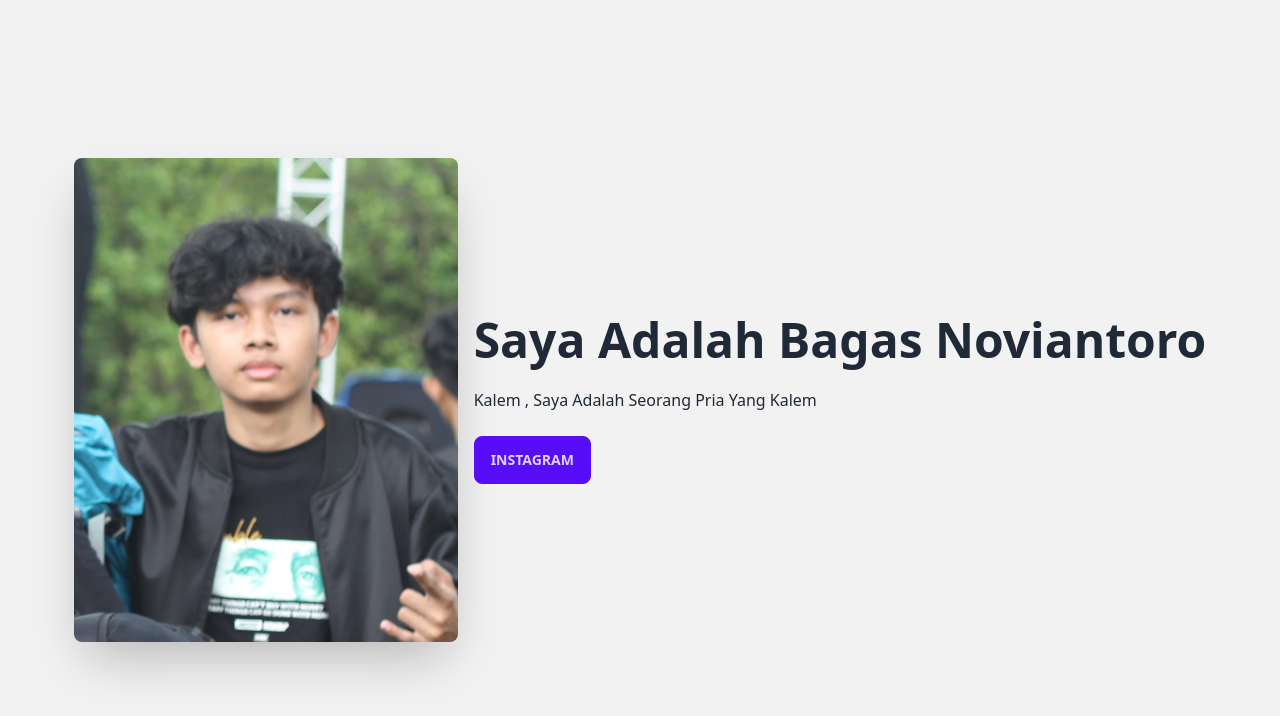
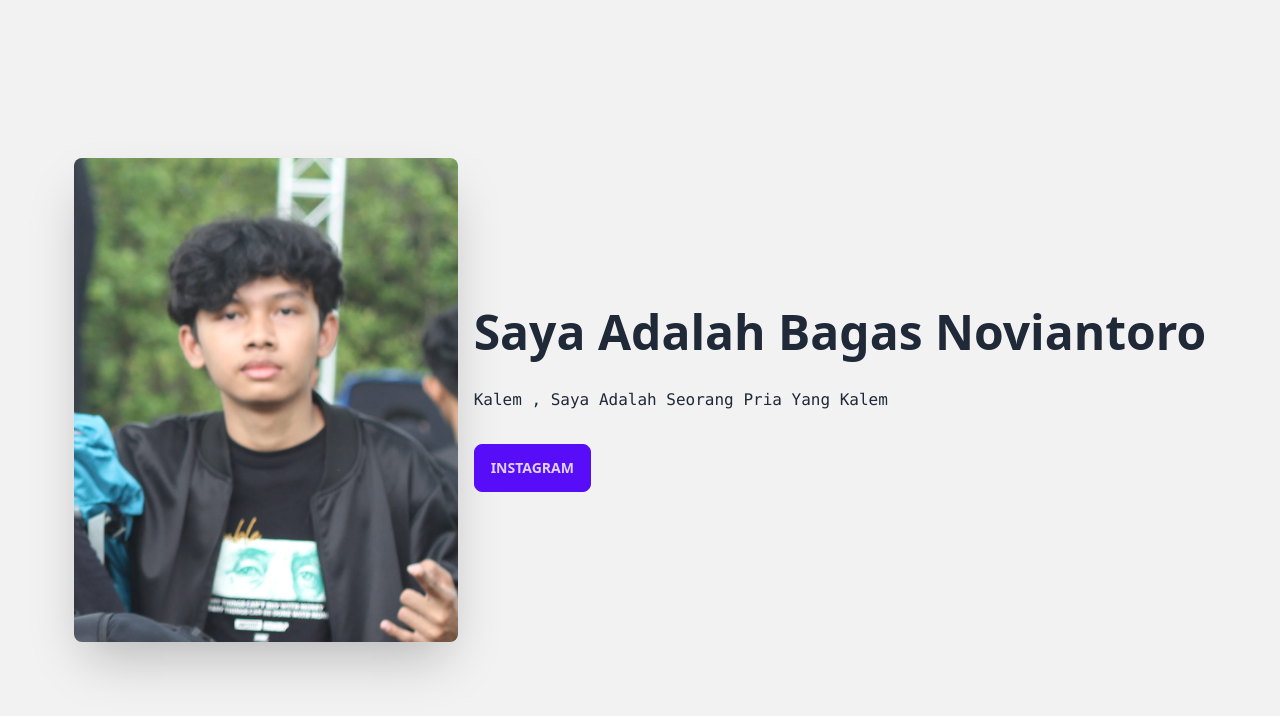
Before and after one commit to BagasWSB/Profile, a plain HTML site: page index.html in a window 1280 px wide. Drawn offline with nearby package versions, Linux system fonts and the light colour scheme.

Commit message:
index.html

```diff
--- a/index.html
+++ b/index.html
@@ -15,7 +15,7 @@
     <img src="bagas.jpeg" class="max-w-sm rounded-lg shadow-2xl w-15" />
     <div>
       <h1 class="text-5xl font-bold">Saya Adalah Bagas Noviantoro</h1>
-      <p class="py-6">Kalem , Saya Adalah Seorang Pria Yang Kalem</p>
+      <p class="py-8 font-mono">Kalem , Saya Adalah Seorang Pria Yang Kalem</p>
        <a href="https://instagram.com/bgvianto?igshid=OGQ5ZDc2ODk2ZA=="><button class="btn btn-primary">Instagram</button></a>
     </div>
   </div>
```
